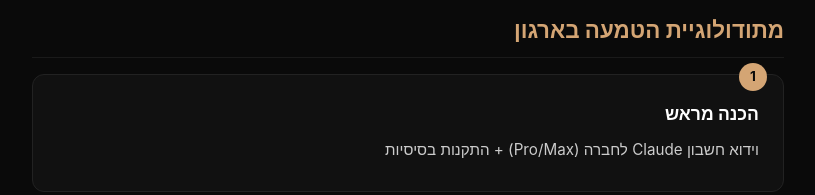
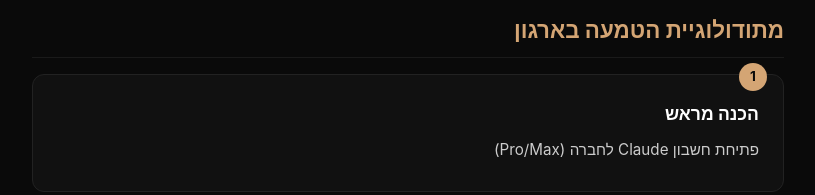
Before and after one commit to aviz85/claude-code-setup, a plain HTML site: page index.html in a window 1280 px wide. Shown: the part 4920-5115 px from the top of the page, without its empty margins (232-1047 px from the left). Drawn offline with Linux system fonts and the light colour scheme.

Commit message:
Fix: prep step is only Claude account, install happens on-site

```diff
--- a/index.html
+++ b/index.html
@@ -500,7 +500,7 @@
         <div class="step">
             <div class="step-number">1</div>
             <h3>הכנה מראש</h3>
-            <p>וידוא חשבון Claude לחברה (Pro/Max) + התקנות בסיסיות</p>
+            <p>פתיחת חשבון Claude לחברה (Pro/Max)</p>
         </div>
 
         <div class="step">
```
